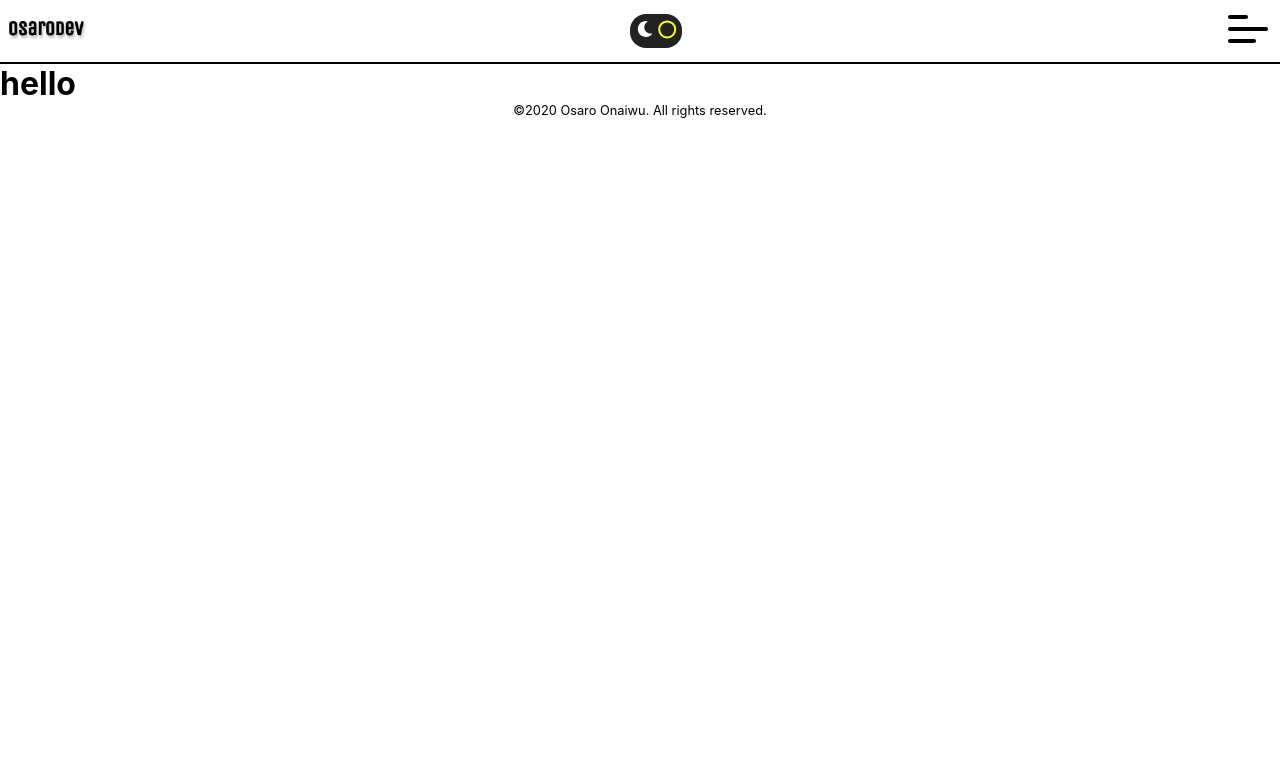
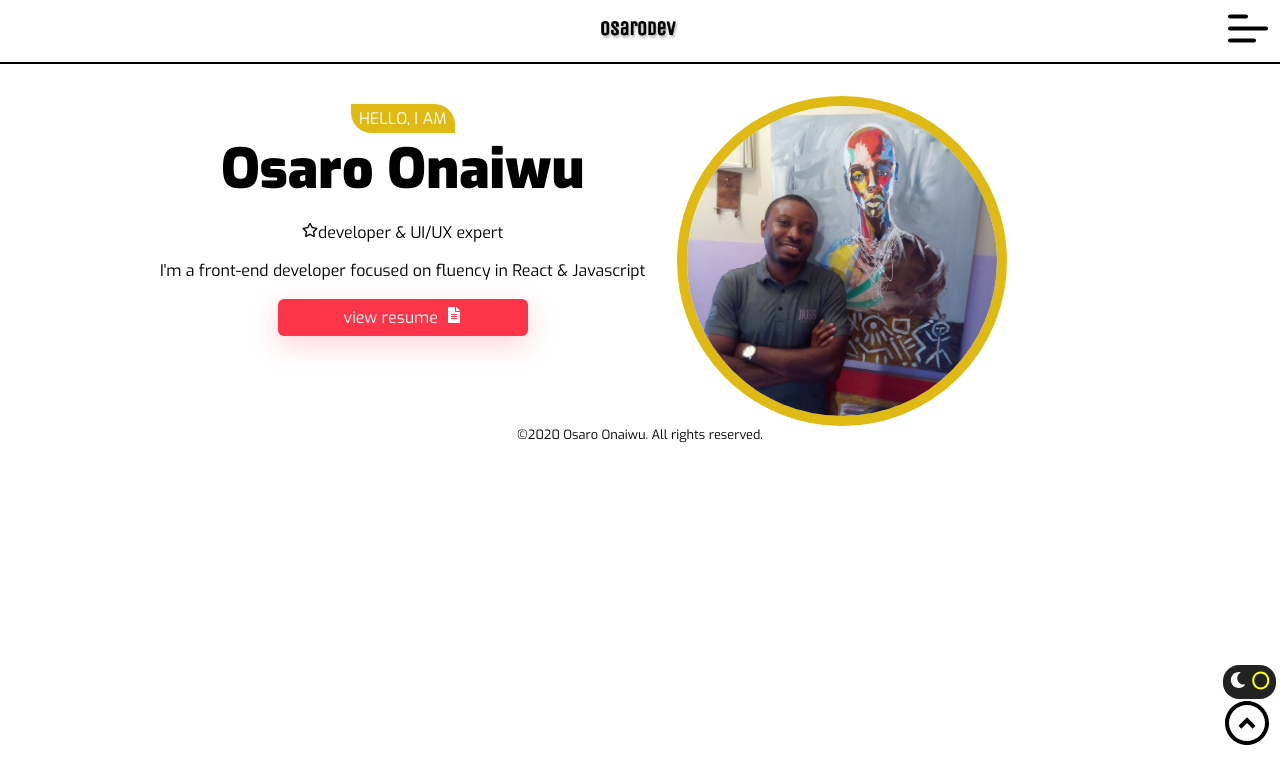
Before and after one commit to osaroDEV/reactPortfolio, a React (Create React App) app: page / in a window 1280 px wide. Shown: the top 784 px of the page. Built offline with nearby package versions, Linux system fonts and the light colour scheme.

Commit message:
relocate theme-switch && add intro

```diff
--- a/public/index.html
+++ b/public/index.html
@@ -8,6 +8,10 @@
     <meta
       name="description"
       content="Web site created using create-react-app"
+    />
+    <link
+      href="https://fonts.googleapis.com/css2?family=Exo:wght@100;300;400;900&display=swap"
+      rel="stylesheet"
     />
     <link rel="apple-touch-icon" href="%PUBLIC_URL%/tab-logo.jpg" />
     <!--
--- a/src/App.js
+++ b/src/App.js
@@ -2,16 +2,23 @@ import React from 'react';
 import Footer from './components/Footer';
 import Header from './components/Header';
 import { useGlobalContext } from './context';
+import { CgChevronUpO } from 'react-icons/cg';
+import ThemeSwitch from './components/ThemeSwitch';
+import Intro from './components/Intro'
 
 function App() {
   const { darkMode } = useGlobalContext();
   return (
-    <main className={`container ${darkMode ? 'dark' : 'bright'}`}>
-      <div className='padded'>
+    <main className={`main-container ${darkMode ? 'dark' : 'bright'}`}>
         <Header />
-        <h1>hello</h1>
+        <span className='fixedIcons up-arrow'>
+          <ThemeSwitch />
+          <CgChevronUpO className='icon' />
+        </span>
+        <section className="content-container">
+          <Intro />
+        </section>
         <Footer />
-      </div>
     </main>
   );
 }
--- a/src/components/Header.js
+++ b/src/components/Header.js
@@ -1,7 +1,7 @@
 import React from 'react';
 import Hamburger from './Hamburger';
 // import NavBar from './NavBar';
-import ThemeSwitch from './ThemeSwitch';
+// import ThemeSwitch from './ThemeSwitch';
 // import logo from './logo.png';
 // import logolight from './logo-lgt.png';
 import lightlogo from './lightlogo.png';
@@ -14,8 +14,8 @@ const Header = () => {
   return (
     <section className='header'>
       {/* <img src={`${darkMode?logolight:logo}`} alt='osaro-logo' /> */}
-      <img src={`${darkMode ? darklogo : lightlogo}`} alt='osaro-logo' />
-      <ThemeSwitch />
+      <img className='centerer' src={`${darkMode ? darklogo : lightlogo}`} alt='osaro-logo' />
+      {/* <ThemeSwitch /> */}
       <div>
         <Hamburger />
         {/* <NavBar /> */}
--- /dev/null
+++ b/src/components/Intro.js
@@ -0,0 +1,35 @@
+import React from 'react';
+import portrait from './portrait.jpg';
+import { FaFileAlt, FaRegStar } from 'react-icons/fa';
+
+const Intro = () => {
+  return (
+    <div className='intro'>
+      <img src={portrait} className='bio-image' alt='Osaro Onaiwu' />
+      <div className='caption'>
+        <p className='section-header'>Hello, I am</p>
+        <h1 className='name'>Osaro Onaiwu</h1>
+        <div className='title'>
+          <FaRegStar />
+          <p>developer & UI/UX expert</p>
+        </div>
+        <p className='brief-bio'>
+          I'm a front-end developer focused on fluency in React & Javascript
+        </p>
+        <a
+          className='proj'
+          href='https://drive.google.com/file/d/1dg-OzrLflbhOBYnzqnwzfSKLZeJmTWAd/view?usp=sharing'
+          rel='noreferrer'
+          target='_blank'
+        >
+          <button className='btn'>
+            <span>view resume</span>
+            <FaFileAlt className='sideIcon' />
+          </button>
+        </a>
+      </div>
+    </div>
+  );
+};
+
+export default Intro;
--- a/src/index.css
+++ b/src/index.css
@@ -1,5 +1,5 @@
 body {
-  font-family: -apple-system, BlinkMacSystemFont, 'Segoe UI', 'Roboto', 'Oxygen',
+  font-family: 'Exo', -apple-system, BlinkMacSystemFont, 'Segoe UI', 'Roboto', 'Oxygen',
     'Ubuntu', 'Cantarell', 'Fira Sans', 'Droid Sans', 'Helvetica Neue',
     sans-serif;
   -webkit-font-smoothing: antialiased;
@@ -19,33 +19,57 @@ html {
 }
 
 :root {
-  --mg-rt-25: 0.25em;
-  --mg-rt-5: 0.5em;
-  --mg-lt-5: 0.5em;
-  --ctr: 0 auto;
-  --mg-rt-10: 1em;
-  --mg-lt-10: 1em;
+  /* margins */
+  --mg-25: 0.25em;
+  --mg-5: 0.5em;
+  --mg-10: 1em;
+  --mg-20: 2em;
+  --mg-ctr: 0 auto;
+
+  /* font sizes */
+  --fs-5: 0.5rem;
+  --fs-10: 1rem;
+  --fs-20: 2rem;
+  --fs-30: 3rem;
+
+  /* positioning */
+  --pos-025: 0.25em;
+  --pos-05: 0.5em;
+  --pos-10: 1em;
+  --pos-20: 2em;
+  --pos-30: 3em;
 }
 
-.container {
+.main-container {
   transition: all 0.3s linear;
-  height: 100vh;
+  height: 200vh;
 }
-/* header */
+
+.centerer {
+  position: absolute;
+  top: 50%;
+  left: 50%;
+  transform: translate(-50%, -50%);
+}
+/* header -----------------------------------------*/
 
 .header {
+  position: relative;
   height: 4em;
-  display: flex;
-  align-items: center;
-  justify-content: space-between;
   border-bottom: 2px solid;
   z-index: 1;
 }
 
 .header img {
   width: 80px;
-  margin-left: var(--mg-lt-5);
+  cursor: pointer;
 }
+
+/* .inner-header {
+  background-color: red;
+  height: 90%;
+
+} */
 
 /* theme-switch */
 .theme-container {
@@ -104,10 +128,161 @@ html {
 /* hamburger */
 
 .hamburger-container {
+  position: absolute;
+  top: 50%;
+  transform: translateY(-50%);
+  right: var(--pos-05);
   cursor: pointer;
-  margin-right: var(--mg-rt-5);
 }
 
+/* arrow icon */
 .icon {
-  font-size: 3rem;
+  font-size: var(--fs-30);
 }
+
+.up-arrow {
+  position: fixed;
+  right: var(--pos-025);
+  bottom: var(--pos-30);
+}
+
+/* main ---------------------------------------- */
+/* content container */
+.content-container {
+  width: 95%;
+  margin: auto;
+  text-align: center;
+}
+
+@media (min-width: 321px) {
+  .content-container {
+    width: 80%;
+  }
+}
+
+@media (min-width: 750px) {
+  .content-container {
+    width: 85%;
+    margin: auto;
+    text-align: center;
+  }
+}
+
+@media (min-width: 845px) {
+  .content-container {
+    width: 75%;
+    margin: auto;
+    text-align: center;
+  }
+}
+
+/* intro */
+.intro {
+  margin-top: var(--mg-20);
+}
+
+.intro h1 {
+  font-size: 3.4375rem;
+}
+
+@media (min-width: 750px) {
+  .intro {
+    display: flex;
+    justify-content: space-between;
+  }
+}
+
+/* intro image */
+.bio-image {
+  display: block;
+  width: 80%;
+  min-width: 200px;
+  max-width: 250px;
+  height: auto;
+  min-height: 200px;
+  max-height: 250px;
+  border: 10px solid rgb(223, 186, 20);
+  border-radius: 50%;
+  margin: auto;
+  margin-bottom: 1.5em;
+}
+
+.bio-image:hover {
+  border-radius: 0;
+}
+
+@media (min-width: 750px) {
+  .bio-image {
+    max-width: 330px;
+    max-height: 330px;
+    margin-left: 2em;
+    margin-bottom: auto;
+    order: 1;
+  }
+}
+
+  /* caption */
+  div .caption {
+  text-align: center;
+  }
+
+  /* section header */
+  .section-header {
+  margin-top: 0.5em;
+  padding: 0.25em 0.5em;
+  background-color: rgb(223, 186, 20);
+  display: inline-block;
+  border-radius: 0 1.28em 0 1.28em;
+  text-transform: uppercase;
+  color: #fff;
+}
+
+/* title */
+.title {
+  margin-top: 1em;
+}
+
+.title * {
+  display: inline-block;
+}
+
+.brief-bio {
+  line-height: 1.5em;
+  margin-top: 1em;
+}
+
+.proj {
+  cursor: not-allowed;
+}
+
+.btn {
+  display: inline-block;
+  font-family: 'Exo', serif;
+  font-size: 1em;
+  margin: 1em auto auto auto;
+  padding: 0.5em 0;
+  border-radius: 0.375em;
+  background-color: #fc3549;
+  /* border: 1px solid #fc3549; */
+  border: 2px solid red;
+  color: #fff;
+  border: none;
+  width: 80%;
+  max-width: 250px;
+  cursor: pointer;
+  box-shadow: 0px 9px 29px rgba(252, 53, 73, 0.22);
+}
+
+.btn .sideIcon {
+  margin-left: 0.5em;
+}
+.btn:hover {
+  /* background-color: #c20d1f; */
+  background-color: rgb(153, 16, 16);
+}
+.btn:active {
+  /* background-color: #c20d1f; */
+  background-color: red;
+  border: 2px solid #fff;
+  box-shadow: 0 0 0 5px lightskyblue;
+}
```
Also changed, not shown: src/components/portrait.jpg (added).
